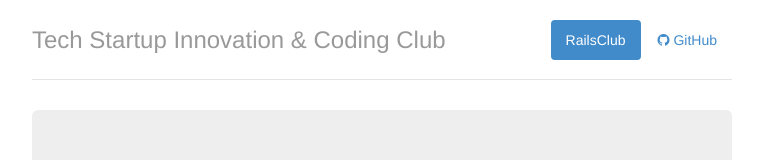
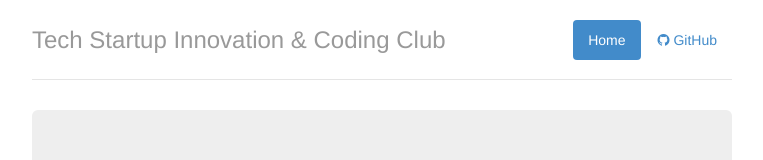
Before and after one commit to RailsClub/railsclub.github.io, a plain HTML site: page index.html in a window 1280 px wide. Shown: the top 160 px of the page, without its empty margins (258-1021 px from the left). Drawn offline with Linux system fonts and the light colour scheme.

Commit message:
forgot to change navbar

```diff
--- a/index.html
+++ b/index.html
@@ -12,7 +12,7 @@
   <div class="container">
     <div class="header">
       <ul class="nav nav-pills pull-right">
-        <li class="active"><a href="#">RailsClub</a></li>
+        <li class="active"><a href="#">Home</a></li>
         <li><a href="https://github.com/railsclub"><i class="fa fa-github"></i> GitHub</a></li>
       </ul>
       <h3 class="text-muted">Tech Startup Innovation & Coding Club</h3>
```
